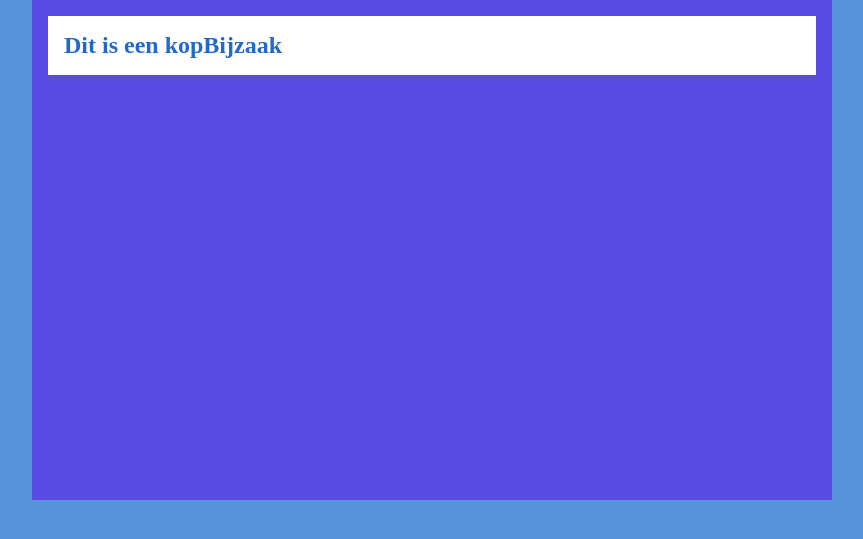
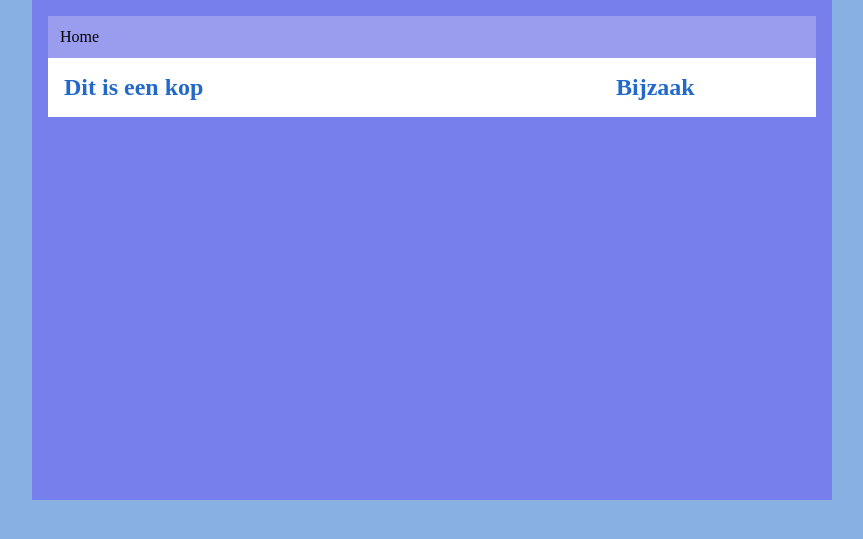
Before and after one commit to deidee/dezandbak, a PHP site: page / in a window 1280 px wide. Shown: the top 539 px of the page, without its empty margins (208-1071 px from the left). Run offline with PHP 8.4, Linux system fonts and the light colour scheme.

Commit message:
Improved color adjustment.

```diff
--- a/kleurmanipulatie/index.html
+++ b/kleurmanipulatie/index.html
@@ -14,6 +14,14 @@
             padding: 0;
         }
 
+        .article {
+            flex: 0 0 75%;
+        }
+
+        .aside {
+            flex: 0 0 25%;
+        }
+
         .body {
             margin: auto;
             max-width: 800px;
@@ -26,10 +34,17 @@
             display: flex;
             padding: 16px;
         }
+
+        .nav {
+            padding: 12px;
+        }
     </style>
 </head>
 <body>
 <div class="body bg-2">
+    <div class="nav bg-1">
+        Home
+    </div>
     <div class="content">
         <div class="article">
             <h2 class="text-3">Dit is een kop</h2>
--- a/kleurmanipulatie/kleurmanipulatie.css
+++ b/kleurmanipulatie/kleurmanipulatie.css
@@ -5,31 +5,31 @@
   color: #2269ca; }
 
 .bg-2 {
-  background-color: #584ae2; }
+  background-color: #777fec; }
 
 .text-2 {
-  color: #584ae2; }
+  color: #777fec; }
 
 .bg-1 {
-  background-color: #705de2; }
+  background-color: #9a9ded; }
 
 .text-1 {
-  color: #705de2; }
+  color: #9a9ded; }
 
 .bg-6 {
-  background-color: #2e27b4; }
+  background-color: #2733a0; }
 
 .text-6 {
-  color: #2e27b4; }
+  color: #2733a0; }
 
 .bg-5 {
-  background-color: #4534d8; }
+  background-color: #4d56db; }
 
 .text-5 {
-  color: #4534d8; }
+  color: #4d56db; }
 
 .bg-4 {
-  background-color: #5793d9; }
+  background-color: #89b0e2; }
 
 .text-4 {
-  color: #5793d9; }
+  color: #89b0e2; }
--- a/kleurmanipulatie/kleurmanipulatie.scss
+++ b/kleurmanipulatie/kleurmanipulatie.scss
@@ -1,33 +1,30 @@
+
+$base: #2269ca;
 
 $colors: (
+        3: $base,
+        2: lighten(saturate(adjust-hue($base, 21.2000), 4.4025), 23.3333),
+        1: lighten(desaturate(adjust-hue($base, 23.3818), 1.9048), 30.3922),
+        6: darken(desaturate(adjust-hue($base, 19.3379), 9.9462), 7.2549),
+        5: lighten(desaturate(adjust-hue($base, 21.5830), 4.8485), 11.7647),
+        4: lighten(desaturate(adjust-hue($base, -1.1636), 10.8844), 24.9020)
+);
+
+/*
         3: #a169b4,
         2: #deb6da,
         1: #e7d1e4,
         6: #995f95,
         5: #c495bf,
         4: #d3c3d9,
-);
-
-$base: #a169b4;
-
-$base_h: hue($base);
-$base_s: saturation($base);
-$base_l: lightness($base);
-
-$new_color: #2269ca;
+*/
 
 @each $i, $color in $colors {
-  $diff_h: hue($color) - $base_h;
-  $diff_s: saturation($color) - $base_s;
-  $diff_l: lightness($color) - $base_l;
-
-  $adjusted_color: scale_color($new_color, false, false, false, $diff_h, $diff_s, $diff_l);
-
   .bg-#{$i} {
-    background-color: $adjusted_color;
+    background-color: $color;
   }
 
   .text-#{$i} {
-    color: $adjusted_color;
+    color: $color;
   }
 }
--- a/package.json
+++ b/package.json
@@ -28,6 +28,7 @@
     "gulp-less": "^4.0.1",
     "gulp-sass": "^4.0.2",
     "gulp-uglify": "^3.0.2",
-    "readable-stream": "^3.3.0"
+    "readable-stream": "^3.3.0",
+    "sass-color-calculator": "^0.1.4"
   }
 }
```
Also changed, not shown: package-lock.json.
